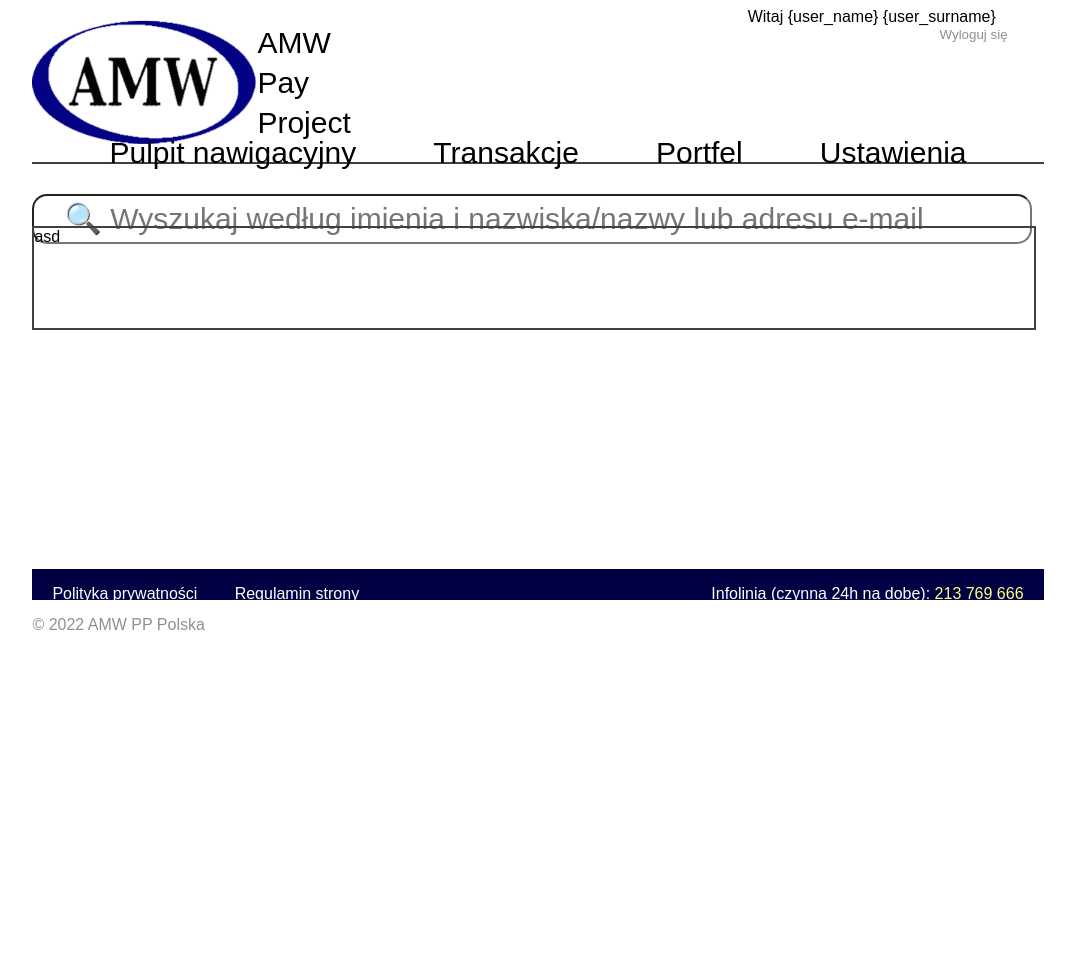
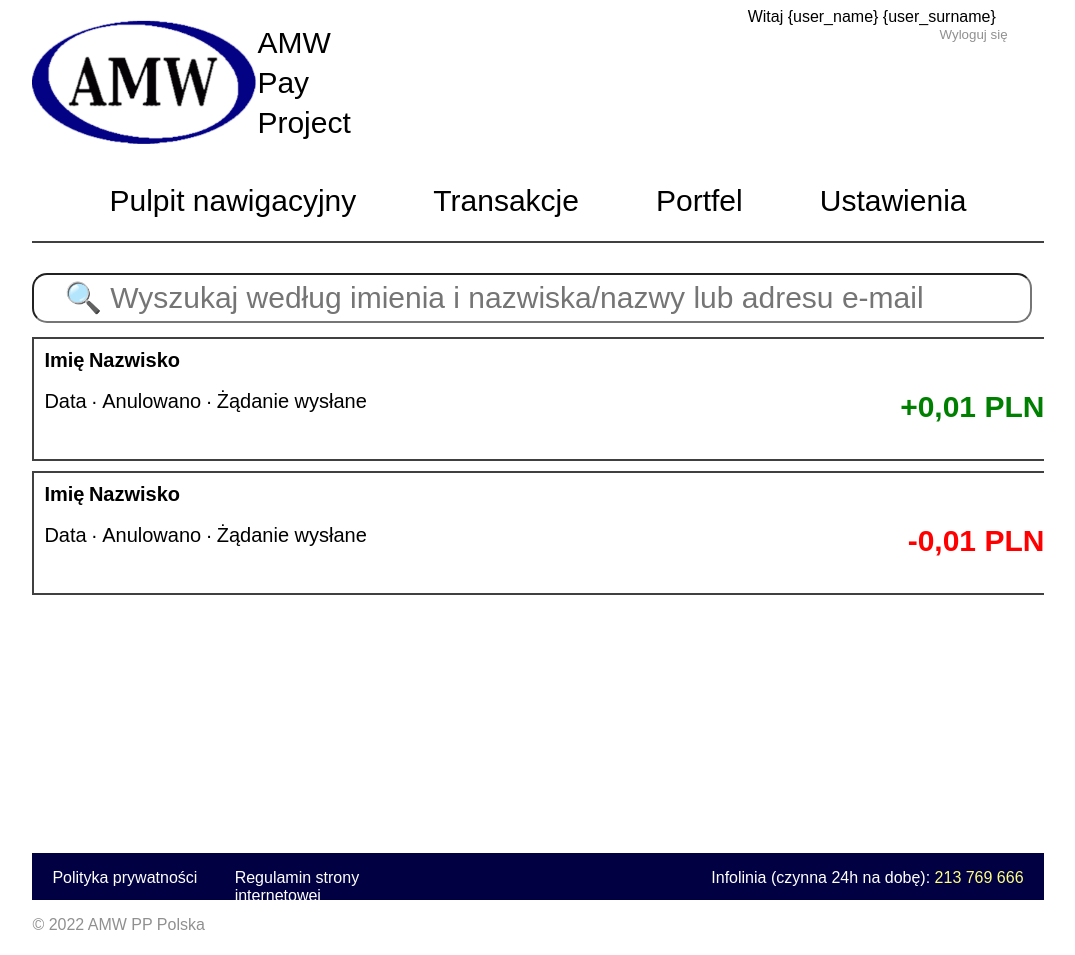
Before and after one commit to AMW-Pay-Project/Pay_Project, a PHP site: page /view/transaction_history.html in a window 1280 px wide. Shown: the whole page, without its empty margins (102-1177 px from the left). Before the commit the page ends 630 px from the top, so only its background shows below. Run offline with PHP 8.4, Linux system fonts and the light colour scheme.

Commit message:
PP-5 Hitoria tranakcji

```diff
--- a/view/css/style_transaction_history.css
+++ b/view/css/style_transaction_history.css
@@ -144,6 +144,7 @@
 {
     grid-area: wszystko;
     margin-bottom: 30px;
+    height: 430px;
 }
 .trans
 {
@@ -151,6 +152,7 @@
     width: 1000px;
     border: 2px solid #404040;
     margin-bottom: 10px;
+    padding: 10px;
 }
 input
 {
@@ -160,3 +162,26 @@
     border-radius: 15px;
     padding-left: 30px;
 }
+.napis1
+{
+    font-size: 20px;
+    font-weight: bold;
+}
+.napis2
+{
+    font-size: 20px;
+}
+.kasa_ziel
+{
+    color: green;
+    float: right;
+    font-weight: bold;
+    font-size: 30px;
+}
+.kasa_czer
+{
+    color: red;
+    float: right;
+    font-weight: bold;
+    font-size: 30px;
+}
--- a/view/transaction_history.html
+++ b/view/transaction_history.html
@@ -36,7 +36,26 @@
             </div>
             <div class="wszystko" style="overflow-y: scroll;">
                 <div class="trans">
-                    asd
+                    <a class="napis1">Imię</a>
+                    <a class="napis1">Nazwisko</a>
+                    <br><br>
+                    <a class="napis2">Data</a>
+                    <a class="napis2">&#183;</a>
+                    <a class="napis2">Anulowano</a>
+                    <a class="napis2">&#183;</a>
+                    <a class="napis2">Żądanie wysłane</a>
+                    <a class="kasa_ziel">+0,01 PLN</a>
+                </div>
+                <div class="trans">
+                    <a class="napis1">Imię</a>
+                    <a class="napis1">Nazwisko</a>
+                    <br><br>
+                    <a class="napis2">Data</a>
+                    <a class="napis2">&#183;</a>
+                    <a class="napis2">Anulowano</a>
+                    <a class="napis2">&#183;</a>
+                    <a class="napis2">Żądanie wysłane</a>
+                    <a class="kasa_czer">-0,01 PLN</a>
                 </div>
             </div>
             <div class="stopka1">
```
